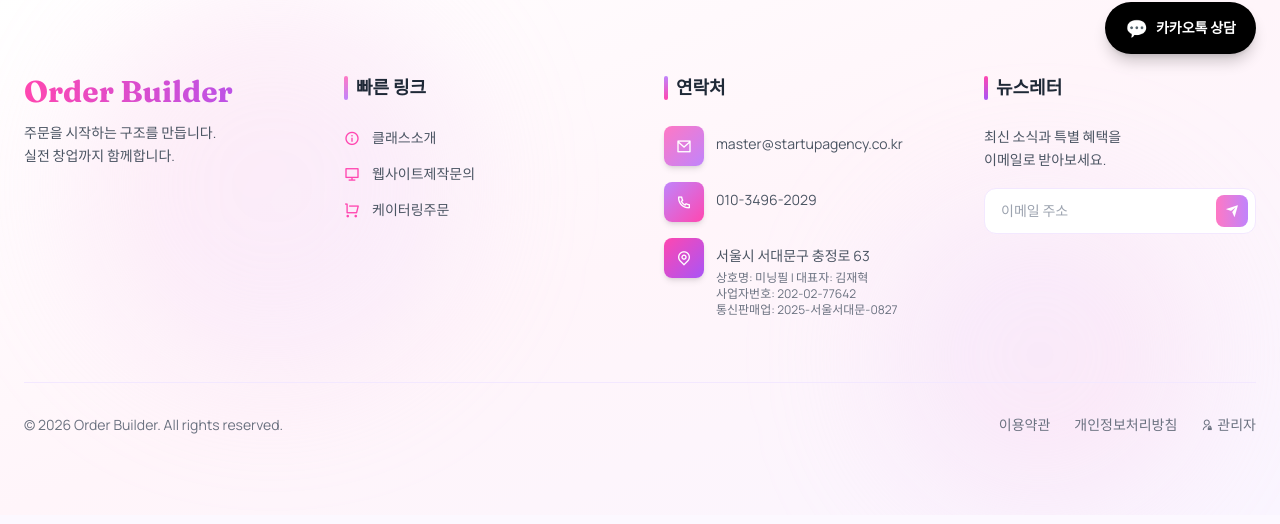
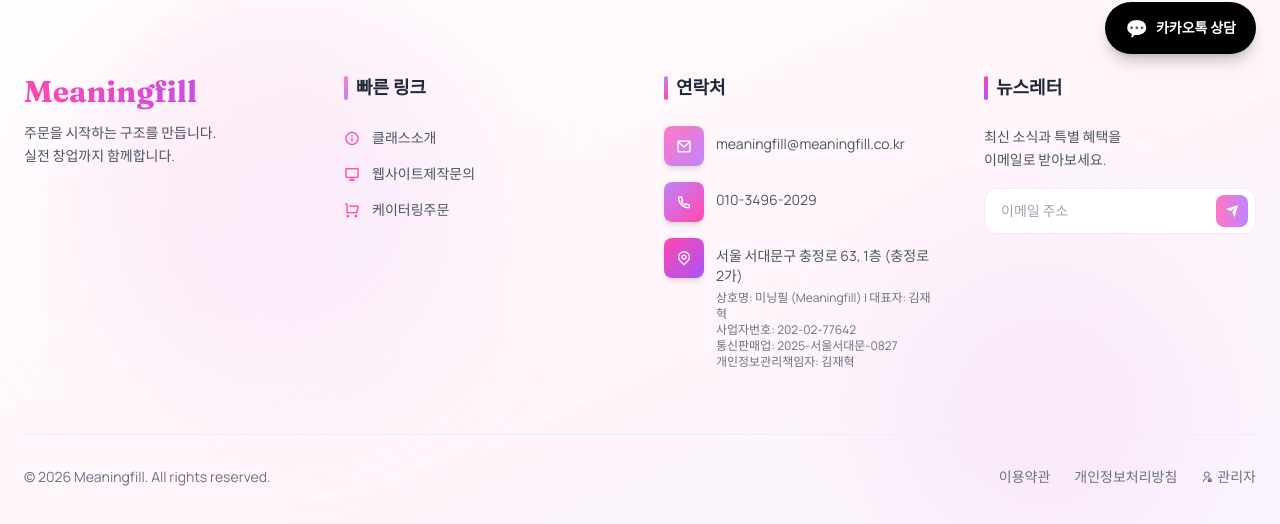
Before and after one commit to meaningfill/class, a React (Vite) app: page /blog in a window 1280 px wide. Shown: the part 722-1246 px from the top of the page. Built offline with nearby package versions, Linux system fonts and the light colour scheme; no server answers; the database is empty.

Commit message:
fix: Ensure payment redirect works on failure & Rebrand to Meaningfill

```diff
--- a/index.html
+++ b/index.html
@@ -6,12 +6,11 @@
   <meta name="viewport" content="width=device-width, initial-scale=1.0">
 
   <!-- Order Builder 기존 메타 태그 유지 -->
-  <title>Order Builder | 주문이 들어오는 구조부터 만드는 실전 창업 수업</title>
-  <meta name="title" content="Order Builder | 주문이 들어오는 구조부터 만드는 실전 창업 수업" />
-  <meta name="description"
-    content="단순한 레시피가 아닌 단체 주문 시스템을 배웁니다. 케이터링, 도시락 창업, 대량 조리 교육 전문. 1:1 맞춤형 컨설팅 Order Builder." />
-  <meta name="keywords" content="케이터링, 도시락창업, 단체주문, 대량조리, 쿠킹클래스, Order Builder, 창업교육" />
-  <meta property="og:title" content="Order Builder - 단체 주문 시스템 교육" />
+  <title>미닝필 | 주문이 들어오는 구조부터 만드는 실전 창업 수업</title>
+  <meta name="title" content="미닝필 | 주문이 들어오는 구조부터 만드는 실전 창업 수업" />
+  <meta name="description" content="단순한 레시피가 아닌 단체 주문 시스템을 배웁니다. 케이터링, 도시락 창업, 대량 조리 교육 전문. 1:1 맞춤형 컨설팅 미닝필." />
+  <meta name="keywords" content="케이터링, 도시락창업, 단체주문, 대량조리, 쿠킹클래스, 미닝필, 창업교육" />
+  <meta property="og:title" content="미닝필 - 단체 주문 시스템 교육" />
   <meta property="og:description" content="주문이 들어오는 구조부터 만드는 실전 창업 수업. 수수료 0원 자사몰 구축까지." />
   <meta name="google-adsense-account" content="ca-pub-5785739399349551">
   <meta name="robots" content="index, follow" />
--- a/src/App.tsx
+++ b/src/App.tsx
@@ -38,7 +38,7 @@
   const location = useLocation();
 
   useEffect(() => {
-    const DOMAIN = "https://www.startupagency.co.kr";
+    const DOMAIN = "https://www.meaningfill.co.kr";
     // Remove trailing slash for consistency, unless it's root
     const path = location.pathname === "/" ? "" : location.pathname.replace(/\/$/, "");
     const canonicalUrl = `${DOMAIN}${path}`;
--- a/src/pages/public/home/components/Footer.tsx
+++ b/src/pages/public/home/components/Footer.tsx
@@ -9,7 +9,7 @@
 }
 
 const defaultContactInfo: ContactItem[] = [
-  { icon: 'ri-mail-line', text: 'master@startupagency.co.kr', gradient: 'from-pink-400 to-purple-400' },
+  { icon: 'ri-mail-line', text: 'meaningfill@meaningfill.co.kr', gradient: 'from-pink-400 to-purple-400' },
   { icon: 'ri-phone-line', text: '010-1234-5678', gradient: 'from-purple-400 to-pink-500' },
   { icon: 'ri-map-pin-line', text: '서울시 강남구', gradient: 'from-pink-500 to-purple-500' }
 ];
@@ -96,7 +96,7 @@
           <div className="lg:col-span-1">
             <div className="mb-6">
               <h3 className="text-3xl font-black bg-gradient-to-r from-pink-500 to-purple-500 bg-clip-text text-transparent mb-3">
-                Order Builder
+                Meaningfill
               </h3>
               <p className="text-gray-600 text-sm leading-relaxed">
                 주문을 시작하는 구조를 만듭니다.<br />
@@ -138,7 +138,7 @@
                   <i className="ri-mail-line text-white"></i>
                 </div>
                 <span className="text-sm text-gray-600 pt-2 group-hover:text-gray-800 transition-colors">
-                  master@startupagency.co.kr
+                  meaningfill@meaningfill.co.kr
                 </span>
               </li>
               <li className="group flex items-start gap-3">
@@ -154,10 +154,11 @@
                   <i className="ri-map-pin-line text-white"></i>
                 </div>
                 <div className="text-sm text-gray-600 pt-2 group-hover:text-gray-800 transition-colors flex flex-col">
-                  <span>서울시 서대문구 충정로 63</span>
-                  <span className="text-xs text-gray-500 mt-1">상호명: 미닝필 | 대표자: 김재혁</span>
+                  <span>서울 서대문구 충정로 63, 1층 (충정로2가)</span>
+                  <span className="text-xs text-gray-500 mt-1">상호명: 미닝필 (Meaningfill) | 대표자: 김재혁</span>
                   <span className="text-xs text-gray-500">사업자번호: 202-02-77642</span>
                   <span className="text-xs text-gray-500">통신판매업: 2025-서울서대문-0827</span>
+                  <span className="text-xs text-gray-500">개인정보관리책임자: 김재혁</span>
                 </div>
               </li>
             </ul>
@@ -189,7 +190,7 @@
         {/* Bottom Bar */}
         <div className="pt-8 border-t border-purple-100">
           <div className="flex flex-col md:flex-row items-center justify-between gap-4">
-            <p className="text-gray-500 text-sm">© 2026 Order Builder. All rights reserved.</p>
+            <p className="text-gray-500 text-sm">© 2026 Meaningfill. All rights reserved.</p>
             <div className="flex items-center gap-6">
               <button
                 onClick={() => setActiveModal('terms')}
@@ -234,7 +235,7 @@
                 <div className="space-y-6">
                   <div>
                     <h4 className="font-bold text-gray-900 mb-2">제1조 (목적)</h4>
-                    <p className="text-gray-600">이 약관은 Order Builder(이하 "회사")가 운영하는 사이트에서 제공하는 인터넷 관련 서비스(이하 "서비스")를 이용함에 있어 사이버몰과 이용자의 권리, 의무 및 책임사항을 규정함을 목적으로 합니다.</p>
+                    <p className="text-gray-600">이 약관은 미닝필 (Meaningfill)(이하 "회사")가 운영하는 사이트에서 제공하는 인터넷 관련 서비스(이하 "서비스")를 이용함에 있어 사이버몰과 이용자의 권리, 의무 및 책임사항을 규정함을 목적으로 합니다.</p>
                   </div>
 
                   <div>
--- a/src/pages/public/product/detail.tsx
+++ b/src/pages/public/product/detail.tsx
@@ -75,7 +75,7 @@
       },
       brand: {
         '@type': 'Brand',
-        name: 'Order Builder'
+        name: '미닝필'
       },
       category: product.event_type || '케이터링'
     };
@@ -86,7 +86,7 @@
     document.head.appendChild(script);
 
     const seoTitle = product.seo_title || product.name;
-    document.title = `${seoTitle} | Order Builder`;
+    document.title = `${seoTitle} | 미닝필`;
 
     const metaDescription = document.querySelector('meta[name="description"]');
     if (metaDescription) {
@@ -163,9 +163,13 @@
 
     setIsSubmitting(true);
 
+    let orderDataForNotify = null;
+
     try {
       // 1. Log order to Supabase
-      const { data: orderData, error: orderError } = await supabase
+      // We wrap this in a try-catch so database errors don't block the payment flow.
+      try {
+        const { data, error } = await supabase
           .from('product_orders')
           .insert({
             product_id: product.id,
@@ -179,27 +183,38 @@
           .select()
           .single();
 
-      if (orderError) {
-        console.error('Order logging failed:', orderError);
-        // We continue anyway to not block the sale, but notification might fail
+        if (error) {
+          console.error('Order logging failed:', error);
+        } else {
+          orderDataForNotify = data;
+        }
+      } catch (dbError) {
+        console.error('Supabase interaction failed:', dbError);
       }
 
       // 2. Send Notification
-      if (orderData) {
-        await sendOrderNotification(orderData);
-      } else {
-        // Fallback object if insert failed but we want to notify (optional, skipped for now)
+      // We also wrap this to ensure it doesn't block the redirect.
+      if (orderDataForNotify) {
+        try {
+          await sendOrderNotification(orderDataForNotify);
+        } catch (notifyError) {
+          console.error('Notification failed:', notifyError);
+        }
       }
 
-      // 3. Close Modal & Redirect
+    } catch (error) {
+      console.error('Unexpected error in order process:', error);
+      // We do not alert here because we want to proceed to payment regardless of internal tracking errors.
+    } finally {
+      // 3. Close Modal & Redirect - ALWAYS execute this
+      setIsSubmitting(false);
       setShowOrderModal(false);
-      window.open(product.payment_link!, '_blank');
 
-    } catch (error) {
-      console.error('Error processing order:', error);
-      alert('오류가 발생했습니다. 잠시 후 다시 시도해주세요.');
-    } finally {
-      setIsSubmitting(false);
+      if (product.payment_link) {
+        window.open(product.payment_link, '_blank');
+      } else {
+        alert('결제 링크가 없습니다.');
+      }
     }
   };
 
```
Lines whose indentation alone changed are shown as unchanged.
